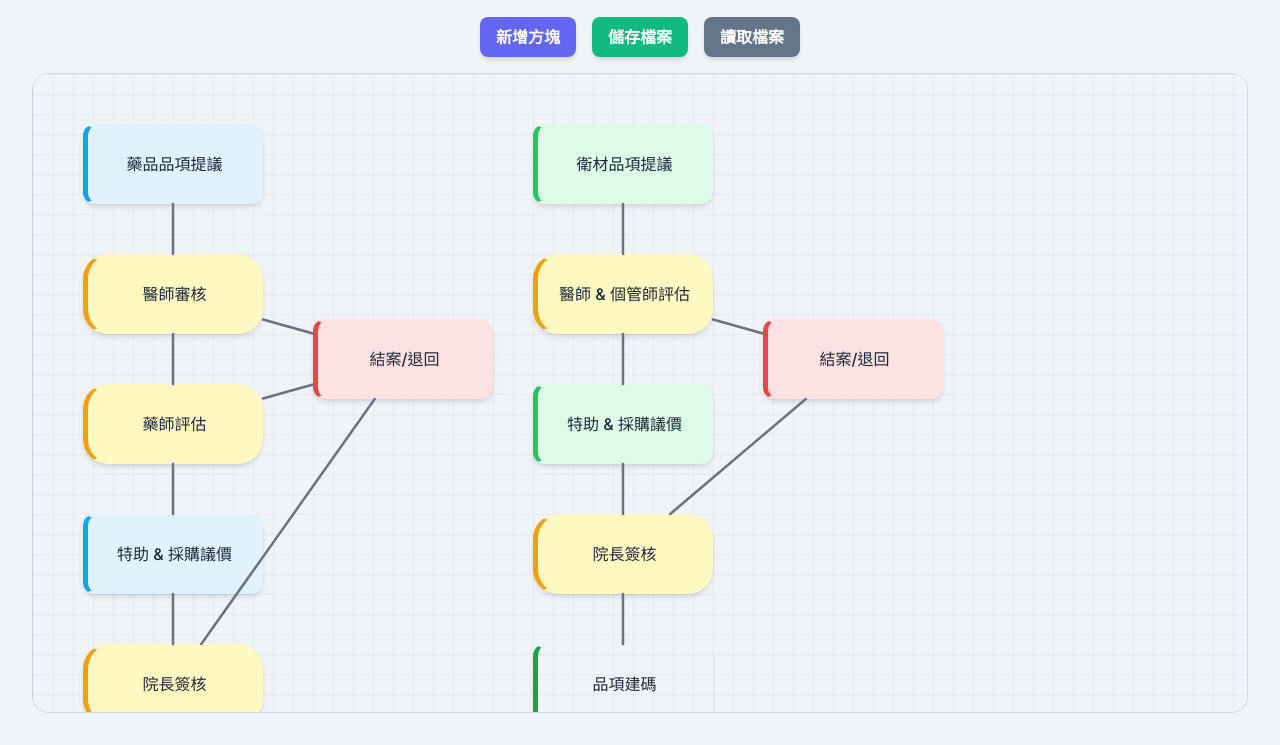
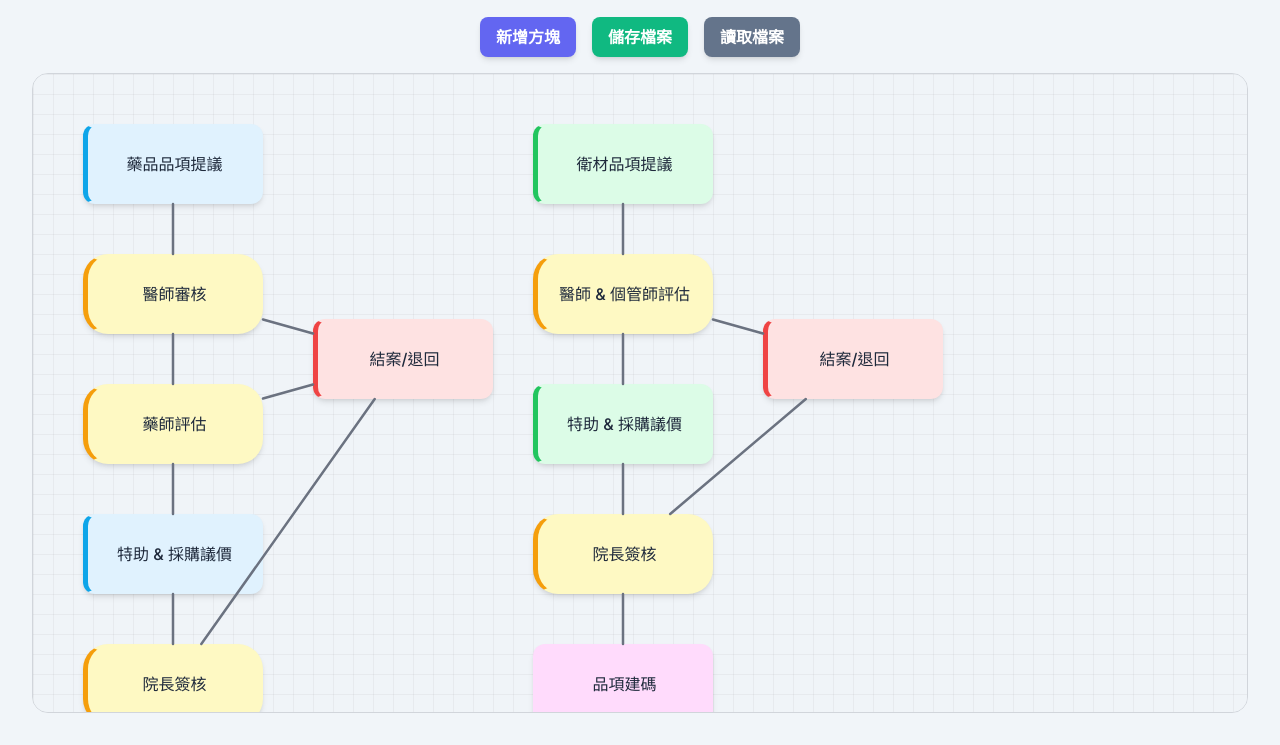
Before and after one commit to Joe-Chou/FlowChart, a plain HTML site: page index.html in a window 1280 px wide. Shown: the part 111-856 px from the top of the page. Drawn offline with nearby package versions, Linux system fonts and the light colour scheme.

Commit message:
index.html

```diff
--- a/index.html
+++ b/index.html
@@ -56,7 +56,7 @@
         .box-supply { background-color: #dcfce7; border-left: 5px solid #22c55e; }
         .box-decision { background-color: #fef9c3; border-left: 5px solid #f59e0b; border-radius: 25px; }
         .box-endpoint { background-color: #fee2e2; border-left: 5px solid #ef4444; }
-        .box-success { background-color: ##ffdbfc; border-left: 5px solid #16a34a; }
+        .box-success { background-color: #ffdbfc; border-left: 5px solid #ffdbfc; }
         #svg-layer {
             position: absolute;
             top: 0;
```
